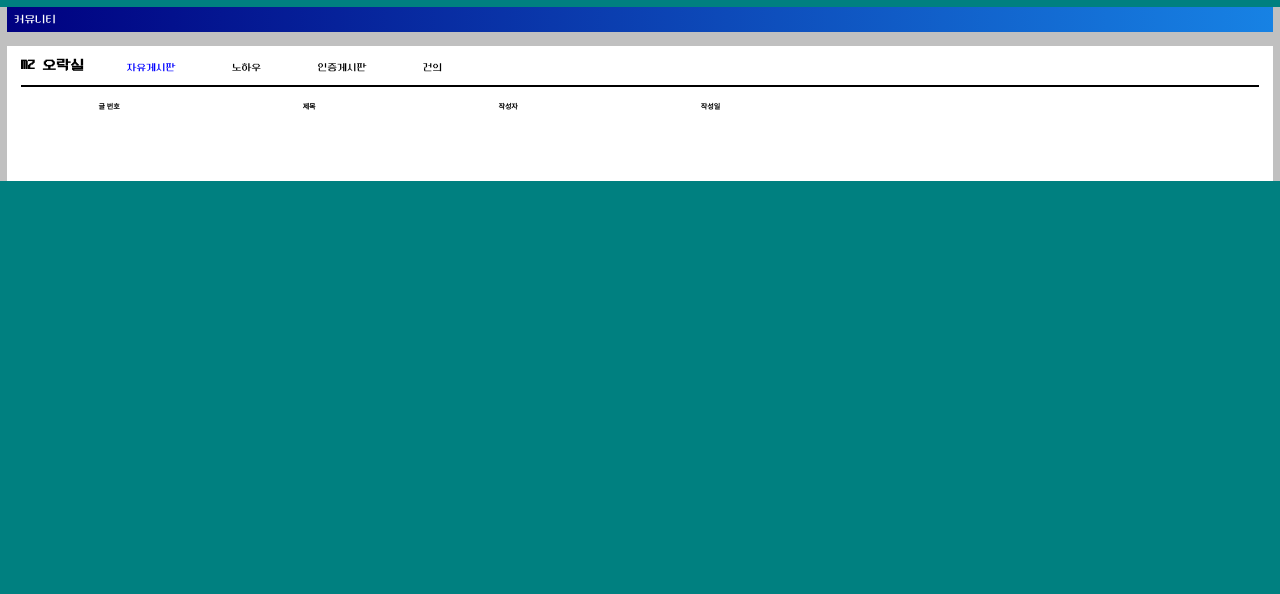
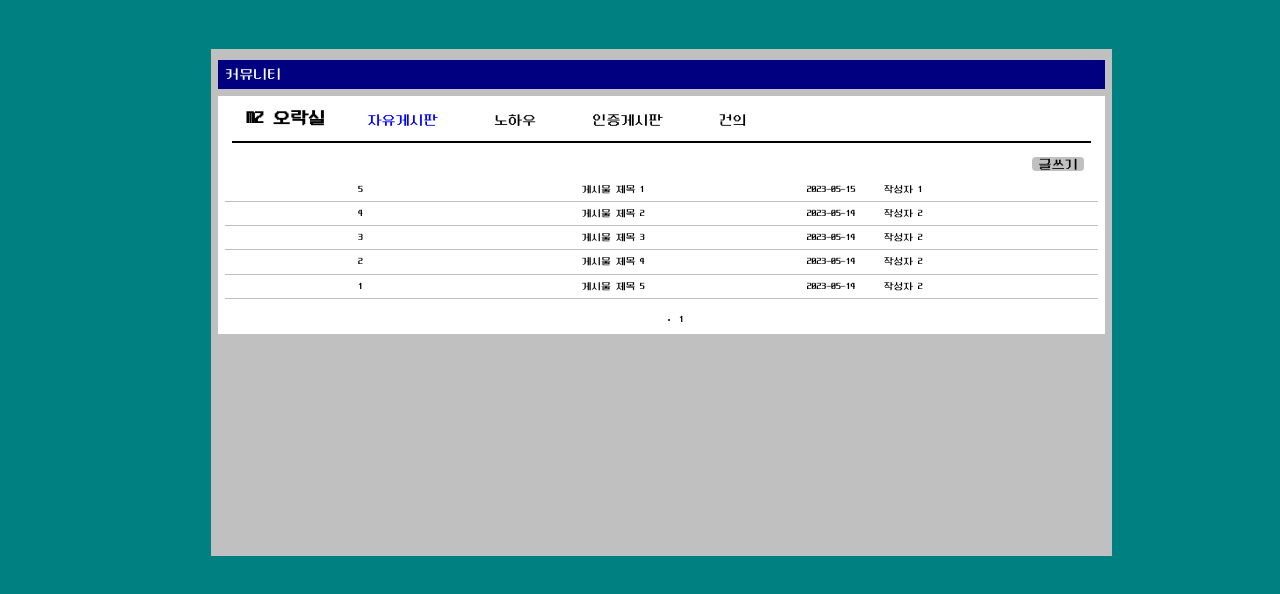
Before and after one commit to MZgaMeZone/gaMeZone, a React (Create React App) app in the folder FrontEnd/: page /community in a window 1280 px wide. Shown: the top 594 px of the page. Built offline with nearby package versions, Linux system fonts and the light colour scheme.

Commit message:
[fix] 커뮤니티 페이지 수정

```diff
--- a/FrontEnd/src/pages/communityPage/community.tsx
+++ b/FrontEnd/src/pages/communityPage/community.tsx
@@ -2,9 +2,12 @@ import React from "react";
 import { useNavigate, NavLink  } from 'react-router-dom';
 import styled, {createGlobalStyle} from 'styled-components';
 
+import NoticeComponent from "../../components/Boards/NoticeComponent";
+
 const Community = () => {
   return (
     <CommunitySection>
+      <CommunityContainer>
         <CommunityHeader>커뮤니티</CommunityHeader>
         <CommunityBody>
           <Header>
@@ -14,15 +17,9 @@ const Community = () => {
             <CommunityLink to="/">인증게시판</CommunityLink>
             <CommunityLink to="/">건의</CommunityLink>
           </Header>
-        <Body>
-          <LabelContainer>
-            <Label>글 번호</Label>
-            <Label>제목</Label>
-            <Label>작성자</Label>
-            <Label>작성일</Label>
-          </LabelContainer>
-        </Body>
+          <NoticeComponent />
         </CommunityBody>
+      </CommunityContainer>
     </CommunitySection>
   )
 };
@@ -30,15 +27,23 @@ const Community = () => {
 export default Community;
 
 const CommunitySection = styled.div`
-  background-color: #C0C0C0;
+  margin: 7rem 0 0 30rem;
+  background-color: var(--background--gray);
+  width: 128rem;
+  height: 72rem;
+`
+
+const CommunityContainer = styled.div`
+  background-color: var(--background--gray);
+  padding: 0.5rem 0;
 `
 
 const CommunityHeader = styled.div`
   margin: 1rem;
   padding: 1rem;
-  background: linear-gradient(90deg, #000080, #1782E4);
+  background-color: var(--color--header);
   color: white;
-  font-size: 1.5rem;
+  font-size: 2rem;
 `
 
 const CommunityBody = styled.div`
@@ -48,20 +53,21 @@ const CommunityBody = styled.div`
 
 const Header = styled.div`
   display: flex;
+  flex-wrap: wrap;
   align-items: center;
-  margin: 2rem;
+  margin: 0 2rem 2rem 2rem;
   border-bottom: 2px solid black;
 `
 
 const CommunityTitle = styled.h2`
-  margin-right: 2rem;
-  font-size: 2rem;
+  margin: 2rem;
+  font-size: 2.5rem;
 `
 
 const CurrentLink = styled(NavLink)`
   margin: auto 4rem;
   padding-top: 0.6rem;
-  font-size: 1.4rem;
+  font-size: 2rem;
 
   text-decoration: none;
   color: blue;
@@ -70,23 +76,8 @@ const CurrentLink = styled(NavLink)`
 const CommunityLink = styled(NavLink)`
   margin: auto 4rem;
   padding-top: 0.6rem;
-  font-size: 1.4rem;
+  font-size: 2rem;
 
   text-decoration: none;
   color: black;
 `
-
-const Body = styled.div`
-  display: flex;
-`
-
-const LabelContainer = styled.div`
-  display: flex;
-  margin-bottom: 10rem;
-`
-
-const Label = styled.p`
-  margin: 0rem 13rem;
-  font-family: 'Segoe UI', Tahoma, Geneva, Verdana, sans-serif;
-  font-weight: bold;
-`
```
Lines whose indentation alone changed are shown as unchanged.
